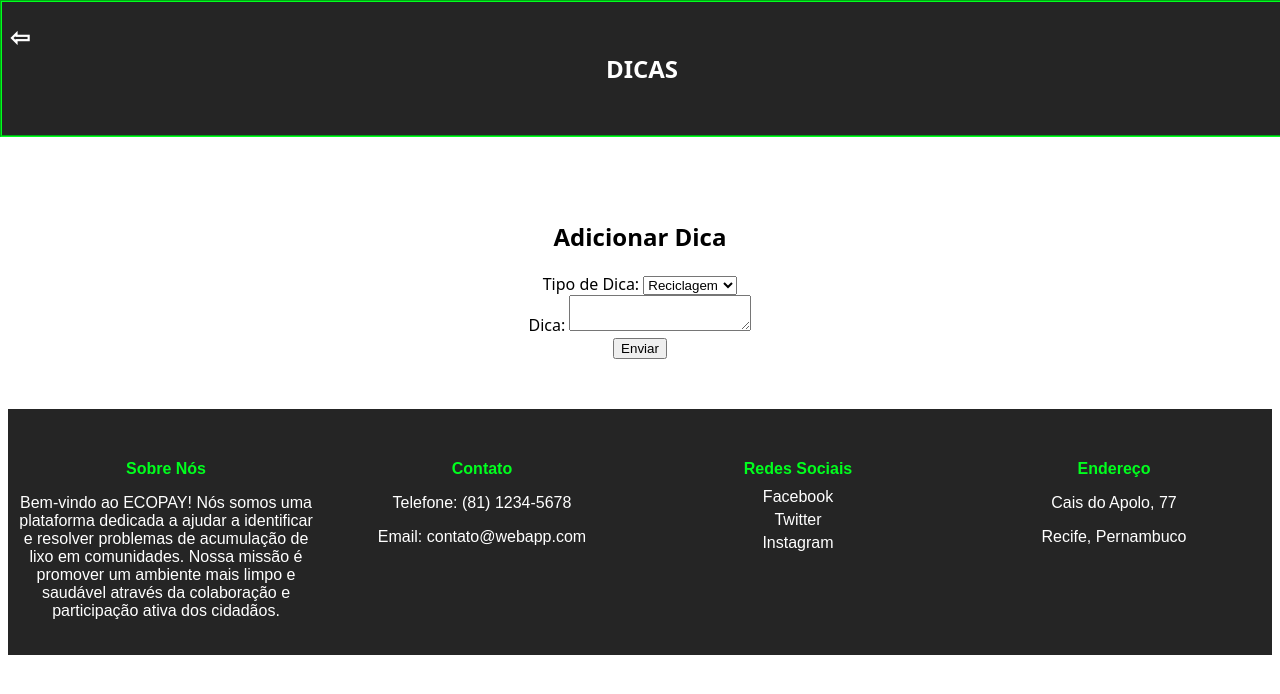
After one commit to lfelipesbs/projetos_G8, a Django app: page /adicionar_dica/ in a window 1280 px wide. The commit adds this page. Shown: the top 694 px of the page. Run offline with Django 5.2, Linux system fonts and the light colour scheme.

Commit message:
dicas pronto

```diff
--- a/ecopay1/ecopay/urls.py
+++ b/ecopay1/ecopay/urls.py
@@ -26,6 +26,11 @@ urlpatterns = [
     path('stats/', views.stats, name='stats'),
     path('estatisticas_ocorrencias/', views.estatisticas_ocorrencias, name='estatisticas_ocorrencias'),
 
+    path('adicionar_dica/', views.adicionar_dica, name='adicionar_dica'),
+    path('exibir_dica/', views.exibir_dica, name='exibir_dica'),
+    path('dicas_adm/', views.dicas_adm, name="dicas_adm"),
+    path('dicas/', views.dicas, name="dicas"),
+
 
 ]
 
--- a/ecopay1/webapp/forms.py
+++ b/ecopay1/webapp/forms.py
@@ -1,5 +1,5 @@
 from django import forms
-from .models import Dados,Ocorrencia
+from .models import Dados,Ocorrencia,Dica
 
 class CadastroForm(forms.ModelForm):
     class Meta:
@@ -15,3 +15,8 @@ class OcorrenciaForm(forms.ModelForm):
     class Meta:
         model = Ocorrencia
         fields = ['descricao', 'endereco', 'tipo_de_lixo', 'data']
+
+class DicaForm(forms.ModelForm):
+    class Meta:
+        model = Dica
+        fields = ['tipo', 'texto']
--- a/ecopay1/webapp/models.py
+++ b/ecopay1/webapp/models.py
@@ -26,3 +26,15 @@ class Ocorrencia(models.Model):
 
     def __str__(self):
         return f"{self.endereco} - {self.tipo_de_lixo}"
+
+class Dica(models.Model):
+    TIPO_DICA_CHOICES = (
+        ('reciclagem', 'Reciclagem'),
+        ('orientacoes', 'Orientações'),
+        ('cuidados', 'Cuidados'),
+    )
+    tipo = models.CharField(max_length=20, choices=TIPO_DICA_CHOICES)
+    texto = models.TextField()
+
+    def __str__(self):
+        return self.texto
--- /dev/null
+++ b/ecopay1/webapp/templates/dicas_adm.html
@@ -0,0 +1,252 @@
+<!DOCTYPE html>
+<html lang="pt-br">
+
+<head>
+    <meta charset="UTF-8">
+    <meta name="viewport" content="width=device-width, initial-scale=1.0">
+    <title>EcoPay - Dicas</title>
+    <style>
+        body {
+            font-family: system-ui, -apple-system, BlinkMacSystemFont, 'Segoe UI', Roboto, Oxygen, Ubuntu, Cantarell, 'Open Sans', 'Helvetica Neue', sans-serif;
+            text-align: center;
+        }
+
+        #login_box {
+            font-family: system-ui, -apple-system, BlinkMacSystemFont, 'Segoe UI', Roboto, Oxygen, Ubuntu, Cantarell, 'Open Sans', 'Helvetica Neue', sans-serif;
+            text-align: center;
+            align-items: center;
+            margin-top: 220px;
+
+        }
+
+        input {
+            border: 2px solid black;
+            padding: 10px;
+            background-color: lightblue;
+        }
+
+        input[type=text],
+        input[type=password] {
+            width: 40%;
+        }
+
+        input[type=submit] {
+            width: 20%;
+        }
+
+        #menu {
+            background-color: rgb(37, 37, 37);
+            border: 2.5px groove rgb(0, 255, 30);
+            color: white;
+            padding-top: 30px;
+            padding-bottom: 30px;
+            width: 100%;
+            text-align: center;
+            margin-bottom: 50px;
+            position: fixed;
+            top: 0;
+            left: 0;
+        }
+
+        /*dicas */
+        #dicas_box {
+            margin-top: 220px;
+        }
+
+        #nutri {
+            width: 35%;
+            display: inline-block;
+            border: 2.5px rgb(0, 255, 30 ) groove;
+            background-color: rgb(37, 37, 37);
+            padding: 20px;
+            box-sizing: border-box;
+            color: white;
+        }
+
+        #treino {
+            width: 35%;
+            margin-left: 10%;
+            background-color: rgb(37, 37, 37);
+            display: inline-block;
+            border: 2.5px rgb(0, 255, 30 ) groove;
+            padding: 20px;
+            box-sizing: border-box;
+            color: white;
+        }
+
+
+        #voltar {
+            position: fixed;
+            left: 10px;
+            top: 0;
+        }
+
+        #voltar:hover {
+            cursor: pointer;
+        }
+
+        /*duvidas*/
+        #duvidas_box {
+            font-family: system-ui, -apple-system, BlinkMacSystemFont, 'Segoe UI', Roboto, Oxygen, Ubuntu, Cantarell, 'Open Sans', 'Helvetica Neue', sans-serif;
+            text-align: center;
+            align-items: center;
+            margin-top: 220px;
+
+        }
+
+        .duvidaescrita {
+            height: 400px;
+            resize: none;
+            padding: 20px;
+            background-color: lightblue;
+            border: 2px rgb(0, 255, 30 ) solid;
+            font: 14pt black bold;
+        }
+
+        #enviar_duvida {
+            margin-top: 15px;
+        }
+
+        #enviar_duvida:hover {
+            cursor: pointer;
+        }
+
+        /*predefinidos*/
+        .parte-corpo {
+            padding: 8px;
+            margin-top: 6px;
+            border: 1.5px black solid;
+        }
+
+        .parte-corpo:hover {
+            cursor: pointer;
+        }
+
+        #treino_add {
+            background-color: rgb(0, 255, 30 );
+            margin-top: 20px;
+            border: 1.5px solid black;
+        }
+        footer {
+            background-color: rgb(37, 37, 37);;
+            color: white;
+            padding: 20px 0;
+            font-family: Arial, sans-serif;
+            margin-top: 50px;
+        }
+
+        .footer-container {
+            display: flex;
+            justify-content: space-around;
+            flex-wrap: wrap;
+        }
+
+        .footer-section {
+            flex: 1;
+            min-width: 200px;
+            margin: 10px;
+        }
+
+        .footer-section h4 {
+            margin-bottom: 10px;
+            color: rgb(0, 255, 30); /* Cor do texto do título */
+        }
+
+        .footer-section p, .footer-section a {
+            color: white;
+            text-decoration: none;
+            display: block;
+            margin-bottom: 5px;
+        }
+
+        .footer-section a:hover {
+            text-decoration: underline;
+        }
+
+        /* Estilos para os links */
+        .footer-section a {
+            color: white; /* Cor dos links */
+        }
+
+        .footer-section a:hover {
+            color: rgb(0, 255, 30); /* Cor dos links ao passar o mouse */
+        }
+    </style>
+</head>
+<body>
+    <script>
+
+        function redirecionarParaLink(link) {
+            window.location.href = link;
+        }
+
+        document.getElementById('enviar').addEventListener('submit', function (event) {
+            event.preventDefault();
+            window.open('/home.html', '_blank');
+        });
+
+    </script>
+    <div id="menu">
+        <a href="{% url 'home_adm' %}">
+        <h2 id="voltar" style="color: white;">⇦</h2>
+        </a>
+        <h2>DICAS</h2>
+    </div>
+
+
+    <div id="login_box">
+        <h2>Adicionar Dica</h2>
+        {% if erro %}
+            <p style="color: red;">{{ erro }}</p>
+        {% endif %}
+        {% if mensagem_sucesso %}
+            <p style="color: green;">{{ mensagem_sucesso }}</p>
+        {% endif %}
+        <form action="/adicionar_dica/" method="post">
+
+            {% csrf_token %}
+
+            <div>
+                <label for="id_tipo">Tipo de Dica:</label>
+                <select id="id_tipo" name="tipo" required>
+                    <option value="reciclagem">Reciclagem</option>
+                    <option value="orientacoes">Orientações</option>
+                    <option value="cuidados">Cuidados</option>
+                </select>
+            </div>
+
+            <div>
+                <label for="id_dica">Dica:</label>
+                <textarea id="id_dica" name="texto" required></textarea>
+            </div>
+
+            <button type="submit">Enviar</button>
+        </form>
+    </div>
+
+</body>
+<footer>
+    <div class="footer-container">
+        <div class="footer-section">
+            <h4>Sobre Nós</h4>
+            <p>Bem-vindo ao ECOPAY! Nós somos uma plataforma dedicada a ajudar a identificar e resolver problemas de acumulação de lixo em comunidades. Nossa missão é promover um ambiente mais limpo e saudável através da colaboração e participação ativa dos cidadãos.</p>
+        </div>
+        <div class="footer-section">
+            <h4>Contato</h4>
+            <p>Telefone: (81) 1234-5678</p>
+            <p>Email: contato@webapp.com</p>
+        </div>
+        <div class="footer-section">
+            <h4>Redes Sociais</h4>
+            <a href="https://facebook.com" target="_blank">Facebook</a>
+            <a href="https://twitter.com" target="_blank">Twitter</a>
+            <a href="https://instagram.com" target="_blank">Instagram</a>
+        </div>
+        <div class="footer-section">
+            <h4>Endereço</h4>
+            <p>Cais do Apolo, 77</p>
+            <p>Recife, Pernambuco</p>
+        </div>
+    </div>
+</footer>
+</html>
--- a/ecopay1/webapp/views.py
+++ b/ecopay1/webapp/views.py
@@ -3,8 +3,8 @@ from django.http import JsonResponse, HttpResponse
 from django.views.decorators.csrf import csrf_exempt
 from django.contrib.auth.hashers import make_password
 from .models import Dados  # Certifique-se de que o nome da classe está em CamelCase como é padrão
-from .models import Ocorrencia
-from .forms import LoginForm,CadastroForm,OcorrenciaForm
+from .models import Ocorrencia,Dica
+from .forms import LoginForm,CadastroForm,OcorrenciaForm,DicaForm
 from django.shortcuts import get_object_or_404, redirect
 from django.utils import timezone
 from datetime import datetime
@@ -168,3 +168,27 @@ def estatisticas_ocorrencias(request):
     }
 
     return JsonResponse(estatisticas)
+
+def adicionar_dica(request):
+    mensagem_sucesso=""
+    if request.method == 'POST':
+        form = DicaForm(request.POST)
+        if form.is_valid():
+            form.save()
+            mensagem_sucesso= "Dica adicionada com sucesso"
+    else:
+        form = DicaForm()
+    return render(request, 'dicas_adm.html', {'form': form, 'mensagem_sucesso':mensagem_sucesso})
+
+def exibir_dica(request):
+    tipo_selecionado = request.GET.get('tipo')
+    dicas = Dica.objects.filter(tipo=tipo_selecionado) if tipo_selecionado else None
+    return render(request, 'dicas.html', {'dicas': dicas})
+
+def dicas(request):
+
+    return render(request, 'dicas.html')
+
+def dicas_adm(request):
+
+    return render(request, 'dicas_adm.html')
```
Also changed, not shown: ecopay1/webapp/templates/dicas.html (added, +245 -0 lines), ecopay1/webapp/templates/home_adm.html (+8 -0 lines), ecopay1/webapp/templates/home_aluno.html (+8 -0 lines), ecopay1/db.sqlite3, ecopay1/webapp/migrations/0007_dica.py (added), ecopay1/webapp/migrations/0008_alter_dica_tipo.py (added).
